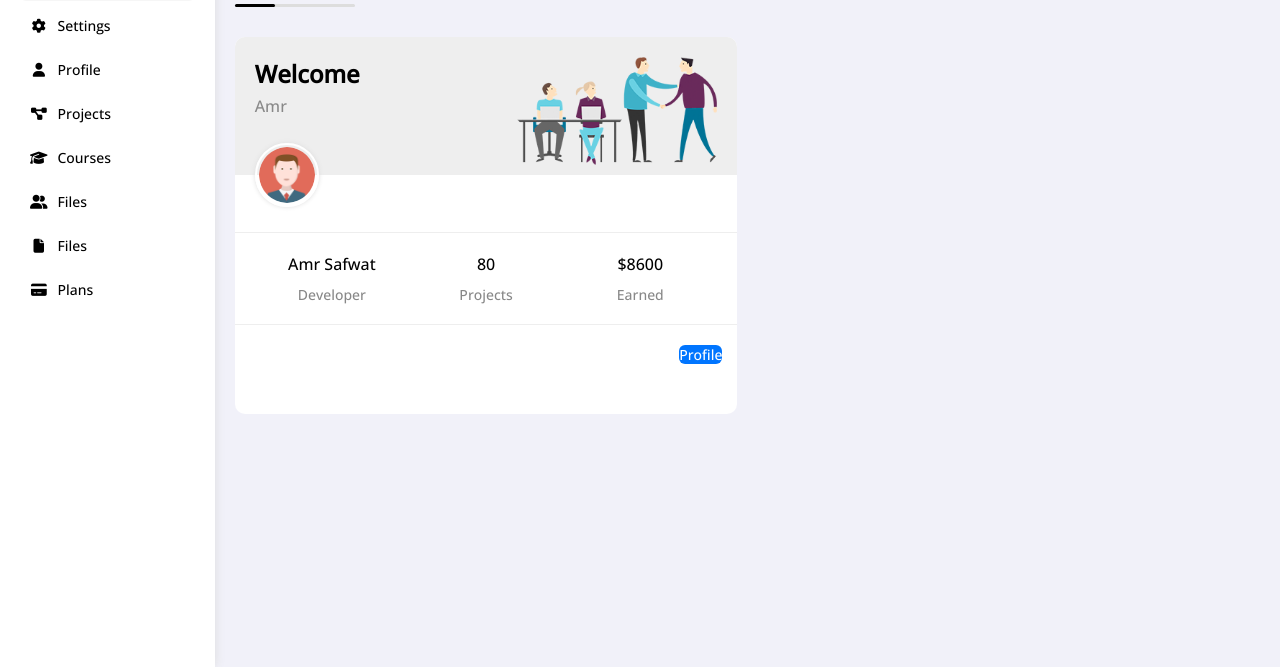
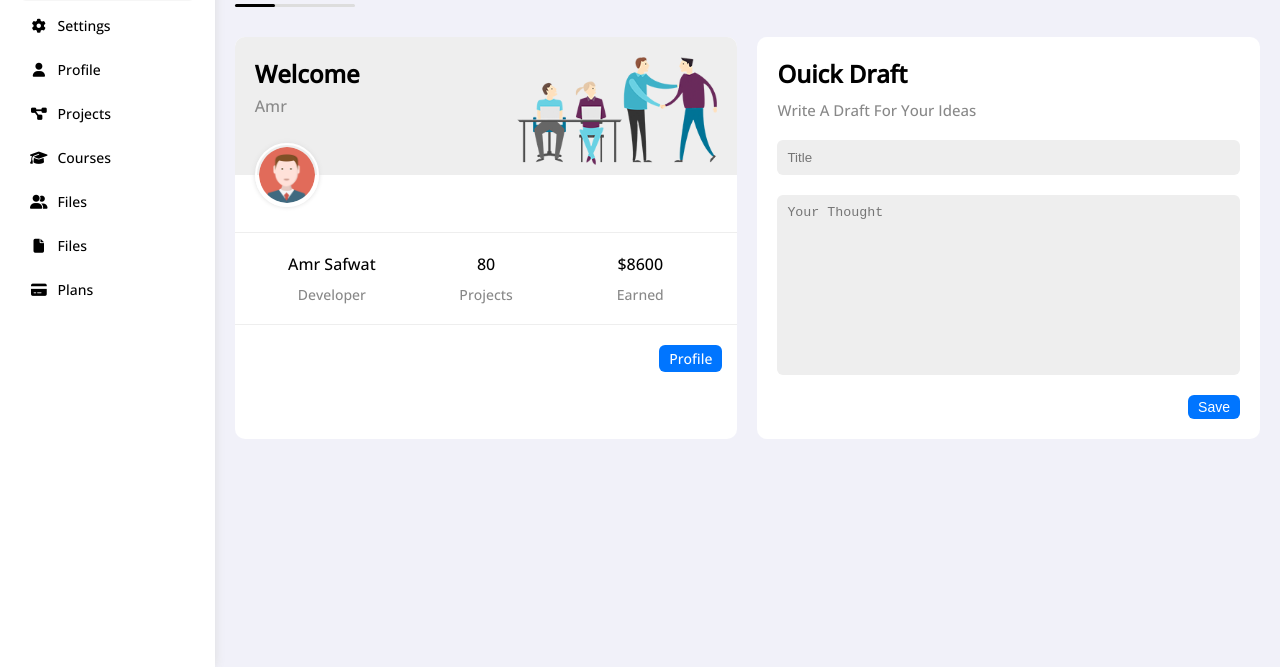
Before and after one commit to Amr-Safwat/Dashboard, a plain HTML site: page index.html in a window 1280 px wide. Shown: the part 133-800 px from the top of the page. Drawn offline with nearby package versions, Linux system fonts and the light colour scheme.

Commit message:
Created a Quick Draft section

```diff
--- a/css/framework.css
+++ b/css/framework.css
@@ -62,6 +62,9 @@
 .mt-20 {
   margin-top: 20px;
 }
+.mb-10 {
+  margin-bottom: 10px;
+}
 .mb-20 {
   margin-bottom: 20px;
 }
@@ -98,6 +101,9 @@
 .fs-14 {
   font-size: 14px;
 }
+.fs-15 {
+font-size: 15px;
+}
 @media(max-width: 767px) {
   .txt-c-mobile {
     text-align: center;
@@ -105,6 +111,9 @@
 }
 /* Fonts */
 /* border */
+.b-none {
+border: none;
+}
 .rad-6 {
   border-radius: 6px;
 }
@@ -118,6 +127,10 @@
   align-items: center;
   justify-content: space-between;
 }
+.btn-shape {
+  padding: 4px 10px;
+  border-radius: 6px;
+}
 /* Components */
 /* Width + Height */
 .w-full {
--- a/css/master.css
+++ b/css/master.css
@@ -209,3 +209,17 @@ ul {
   }
 }
 /* Welcome Wibget */
+/* Quick Draft */
+.quick-draft textarea {
+  resize: none;
+  min-height: 180px;
+}
+.quick-draft .save {
+  transition: .3s;
+  margin-left: auto;
+  cursor: pointer;
+}
+.quick-draft .save:hover {
+  background-color: var(--blue-alt-color);
+}
+/* Quick Draft */
--- a/index.html
+++ b/index.html
@@ -68,6 +68,7 @@
 				<!-- head -->
 				<h1 class="p-relative">Dashboard</h1>
 				<div class="wrapper d-grid gap-20">
+					<!-- Welcome -->
 					<div class="welcome bg-white rad-10 txt-c-mobile block-mobile">
 						<div class="intro d-flex p-20 space-between bg-eee">
 							<div>
@@ -82,8 +83,20 @@
 							<div>80<span class="d-block c-grey fs-14 mt-10">Projects</span></div>
 							<div>$8600<span class="d-block c-grey fs-14 mt-10">Earned</span></div>
 						</div>
-						<a href="profile.html" class="visit d-block fs-14 rad-6 bg-blue c-white w-fit">Profile</a>
+						<a href="profile.html" class="visit d-block fs-14 bg-blue c-white w-fit btn-shape">Profile</a>
 					</div>
+					<!-- Welcome -->
+					<!-- Quick Draft -->
+					<div class="quick-draft p-20 bg-white rad-10">
+						<h2 class="m-0 mb-10">Ouick Draft</h2>
+						<p class="m-0 mb-20 c-grey fs-15">Write A Draft For Your Ideas</p>
+						<form action="">
+							<input class="d-block mb-20 w-full p-10 b-none bg-eee rad-6" type="text" placeholder="Title">
+							<textarea class="d-block mb-20 w-full p-10 b-none bg-eee rad-6" placeholder="Your Thought"></textarea>
+							<input class="save d-block w-fit fs-14 bg-blue c-white b-none btn-shape" type="submit" value="Save">
+						</form>
+					</div>
+					<!-- Quick Draft -->
 				</div>
 			</div>
 		</div>
```
